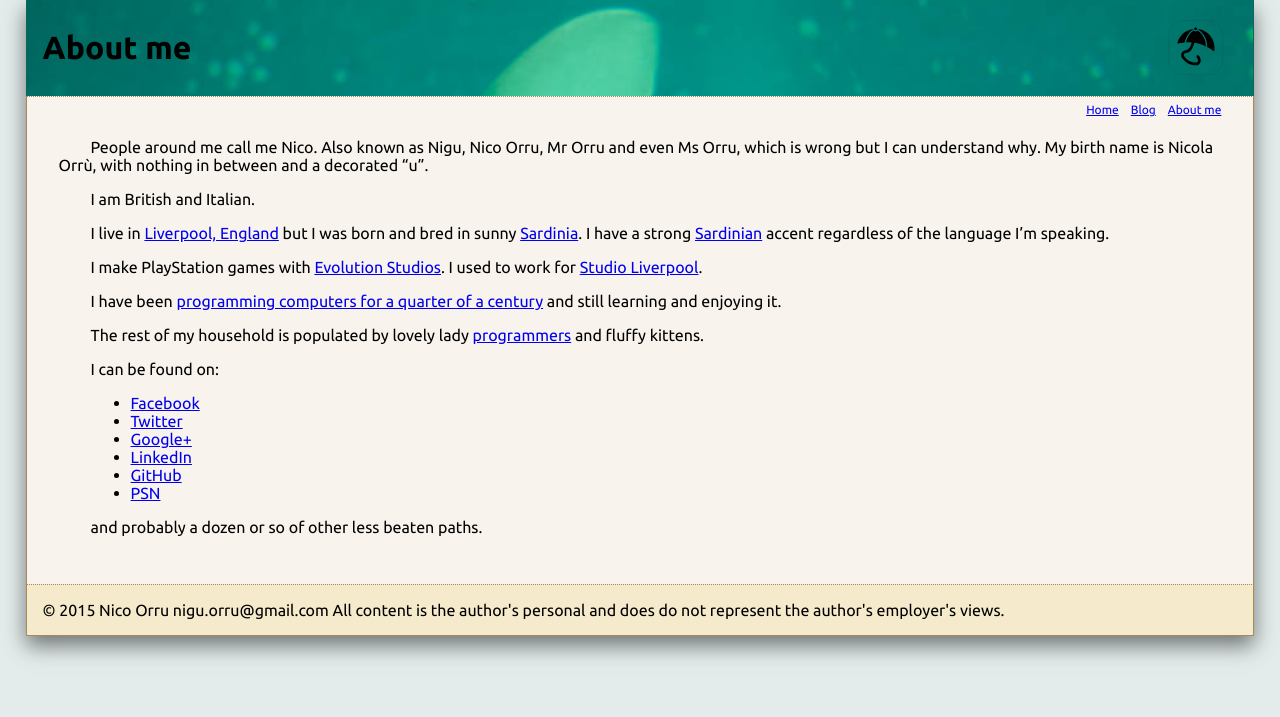
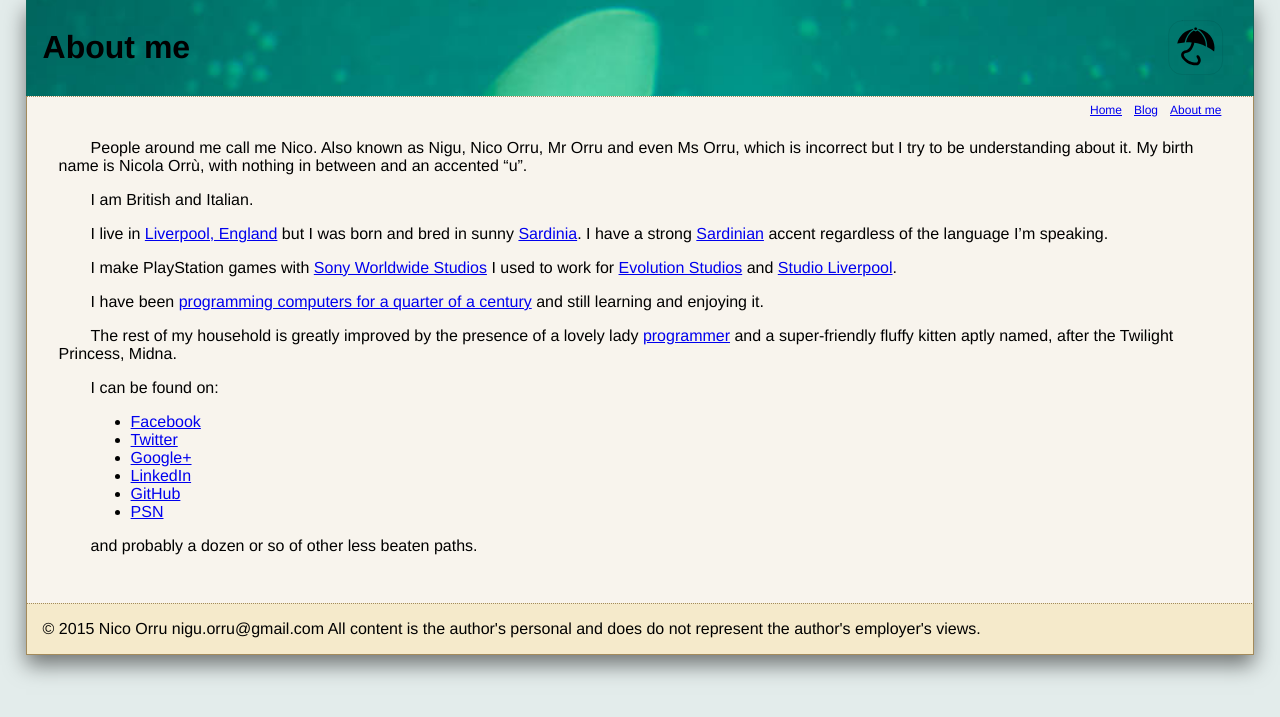
Before and after one commit to itadinanta/itadinanta.github.io, a Jekyll site: the page built from about.md, in a window 1280 px wide. Shown: the top 717 px of the page. Built offline with Jekyll 4.4.1, drawn with Linux system fonts in a browser that asks for light colours.

Commit message:
Updated CV and current work position

```diff
--- a/about.md
+++ b/about.md
@@ -2,21 +2,20 @@
 title: About me
 ---
 
-People around me call me Nico. Also known as Nigu, Nico Orru, Mr Orru and even Ms Orru, which is wrong but I can understand why.
-My birth name is Nicola Orrù, with nothing in between and a decorated "u".
+People around me call me Nico. Also known as Nigu, Nico Orru, Mr Orru and even Ms Orru, which is incorrect but I try to be understanding about it.
+My birth name is Nicola Orrù, with nothing in between and an accented "u".
 
 I am British and Italian.
 
 I live in [Liverpool, England](https://en.wikipedia.org/wiki/Liverpool) but I was born and bred in sunny [Sardinia](https://en.wikipedia.org/wiki/Sardinia).
 I have a strong [Sardinian](https://en.wikipedia.org/wiki/Sardinian_language) accent regardless of the language I'm speaking.
 
-I make PlayStation games with [Evolution Studios](https://en.wikipedia.org/wiki/Evolution_Studios).
-I used to work for [Studio Liverpool](https://en.wikipedia.org/wiki/Psygnosis).
+I make PlayStation games with [Sony Worldwide Studios](https://en.wikipedia.org/wiki/SCE_Worldwide_Studios) I used to work for [Evolution Studios](https://en.wikipedia.org/wiki/Evolution_Studios) and [Studio Liverpool](https://en.wikipedia.org/wiki/Psygnosis).
 
-I have been [programming computers for a quarter of a century](/resources/curriculum_2015.pdf)
+I have been [programming computers for a quarter of a century](/resources/curriculum_2016.pdf)
 and still learning and enjoying it.
 
-The rest of my household is populated by lovely lady [programmers](http://blog.doppioslash.com/about/) and fluffy kittens.
+The rest of my household is greatly improved by the presence of a lovely lady [programmer](http://blog.doppioslash.com/about/) and a super-friendly fluffy kitten aptly named, after the Twilight Princess, Midna.
 
 I can be found on:
 
--- a/css/default.css
+++ b/css/default.css
@@ -1,5 +1,5 @@
 body {
-	font-family: "Ubuntu", "Verdana", "Arial", sans-serif;
+	font-family: "Helvetica", "Monaco", "Verdana", "Arial", sans-serif;
 	color: black;
 	background: #E3ECEB;
 	padding: 0pt;
```
Also changed, not shown: 1 other file.
